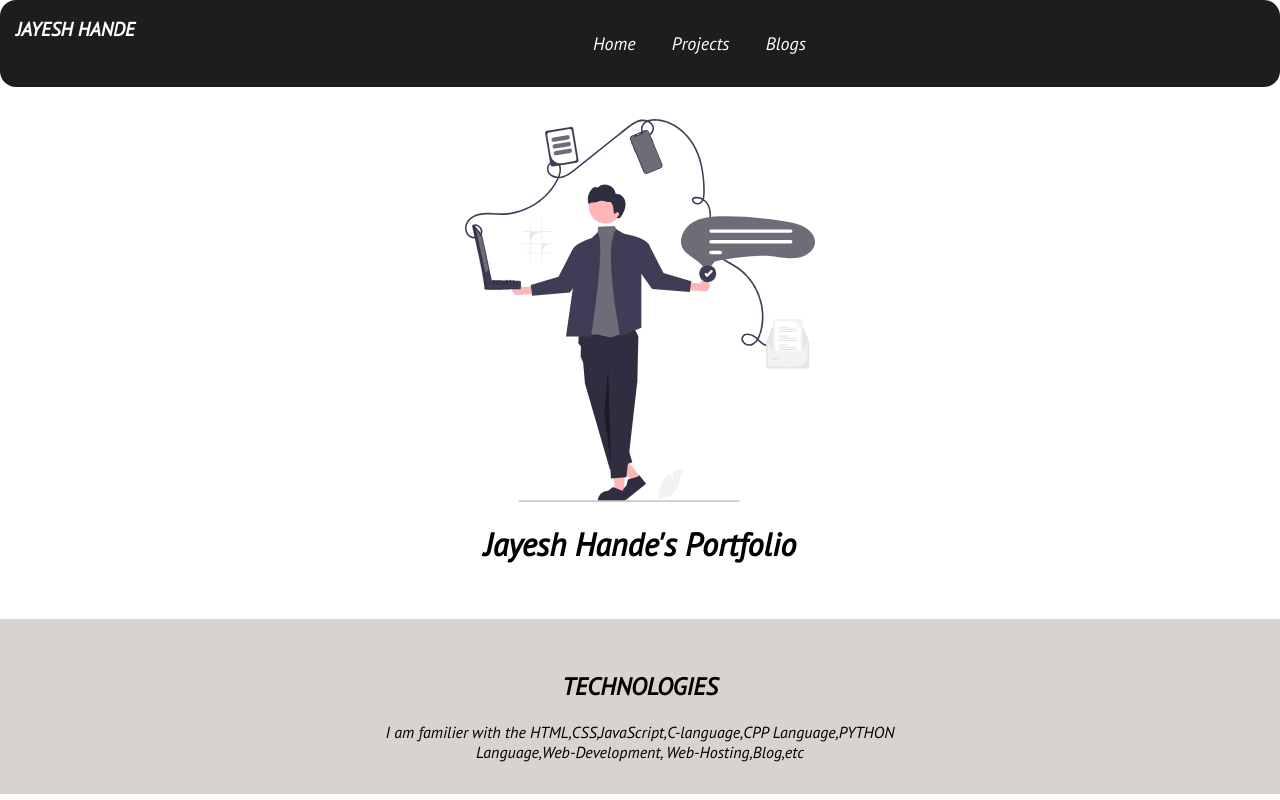
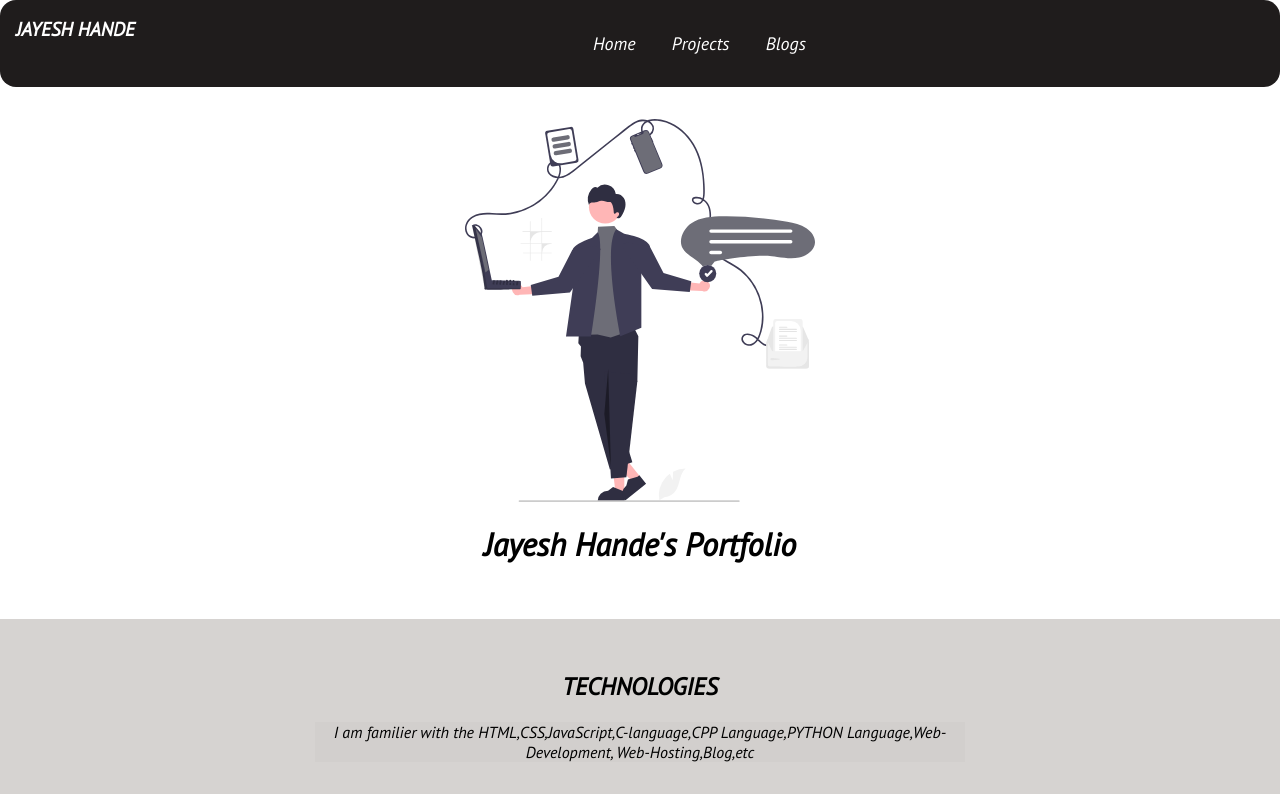
Before and after one commit to jayeshHande21/Portfolio, a plain HTML site: page index.html in a window 1280 px wide. Shown: the top 800 px of the page. Drawn offline with Linux system fonts and the light colour scheme.

Commit message:
Update styles.css

```diff
--- a/styles.css
+++ b/styles.css
@@ -20,8 +20,9 @@ body {
 
 .container-centered {
 
-    max-width: 600px;
+    max-width: 650px;
     margin: auto;
+    background-color: rgba(0, 0, 0, 0.02);
 }
 
 .links {
```
